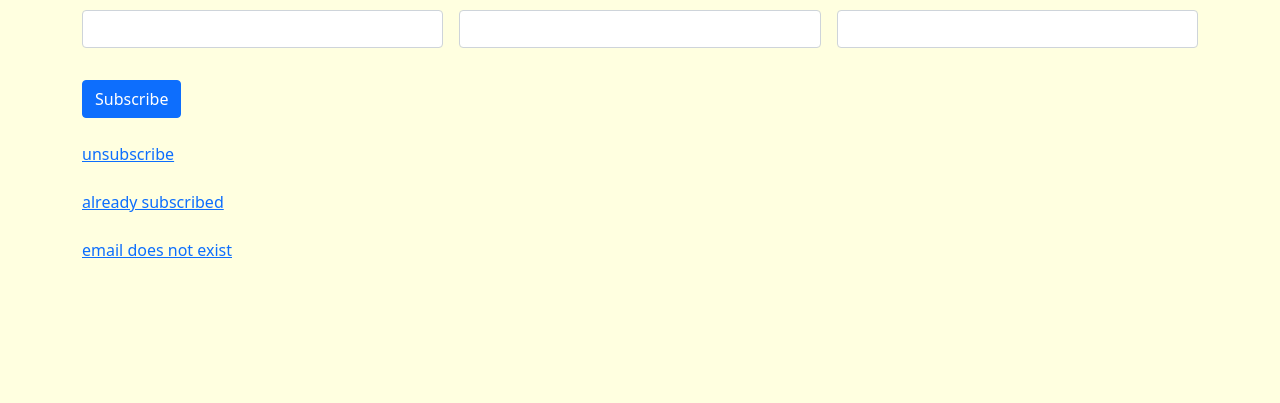
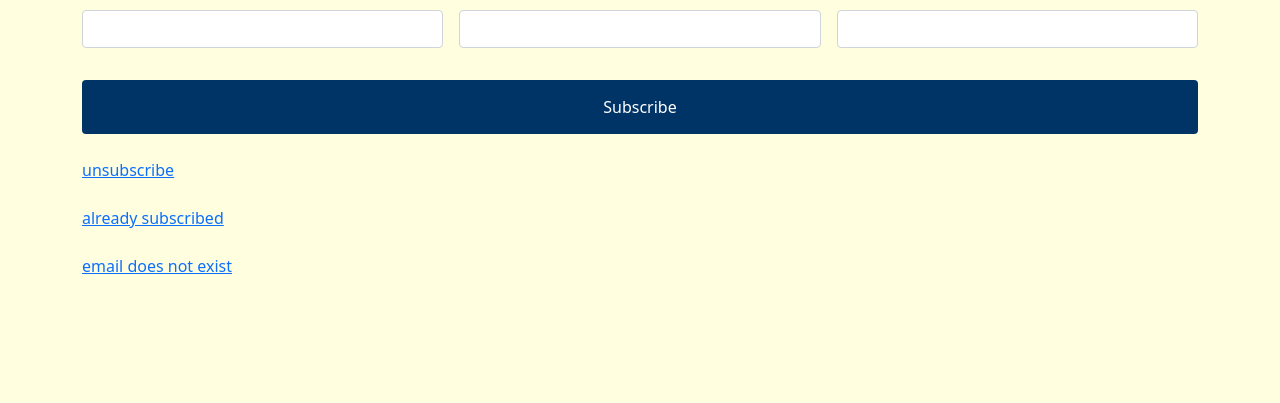
Before and after one commit to AnnaShannon2002/sobie-subscribe-list, a PHP site: page /subscribe.html in a window 1280 px wide. Shown: the part 305-708 px from the top of the page. Run offline with PHP 8.4, Linux system fonts and the light colour scheme; some libraries are stand-ins or nearby versions.

Commit message:
Update styles.css

```diff
--- a/styles.css
+++ b/styles.css
@@ -37,3 +37,11 @@
 body {
   background-color: lightyellow;
 }
+#formSubmit {
+  background-color: #003366;
+  color: white;
+  width: 100%;
+  padding: 15px;
+  border: none;
+  font-size: 16px;
+}
```
